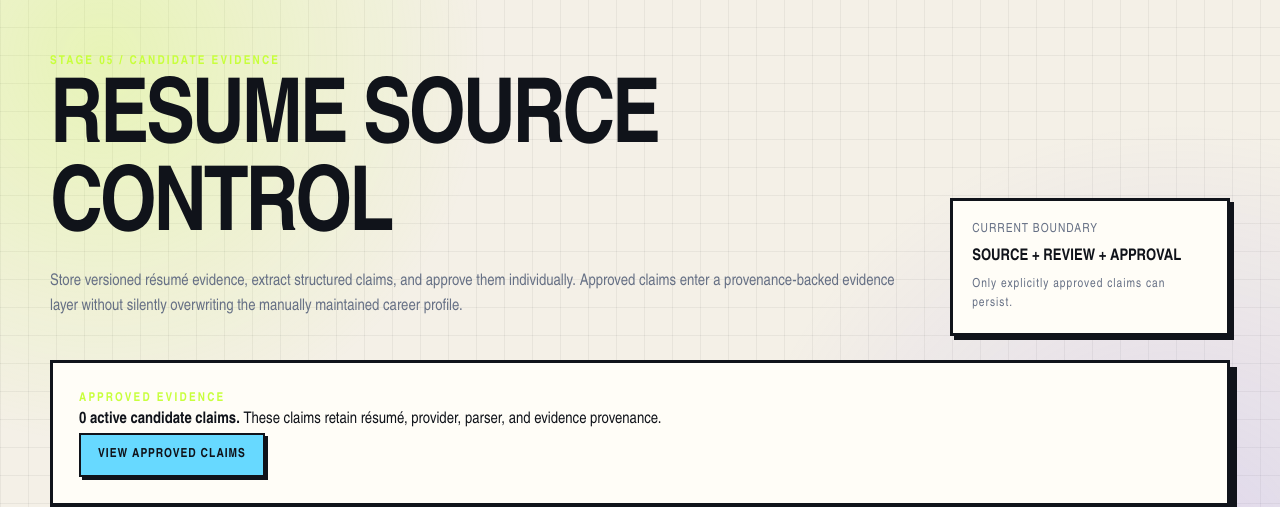
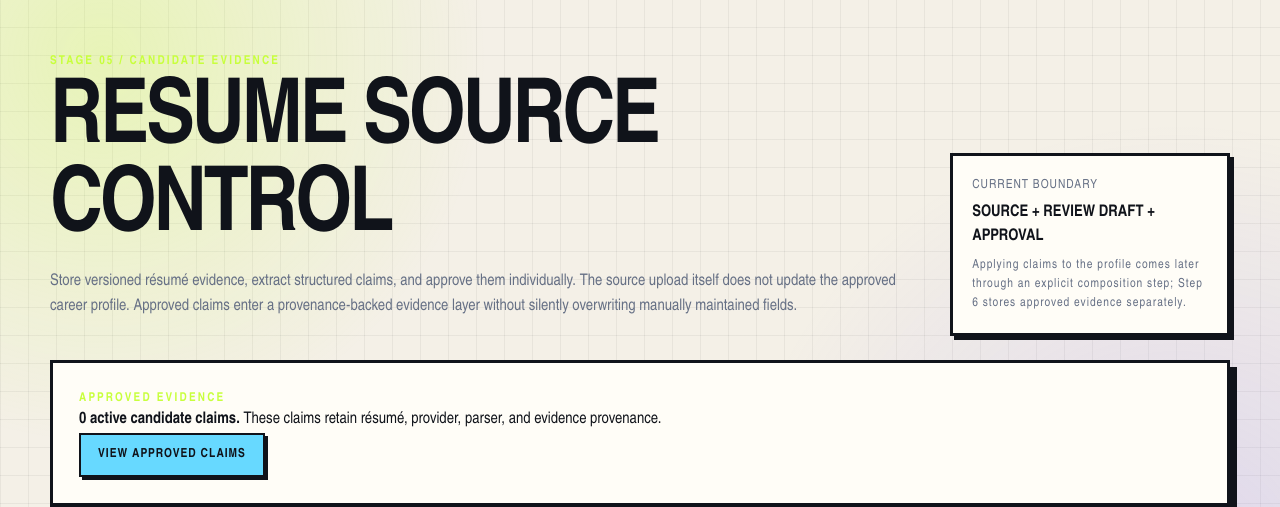
Before and after one commit to aprescod12/personal-job-finder, a Django app: page /resume/ in a window 1280 px wide. Shown: the part 85-592 px from the top of the page. Run offline with Django 5.2, Linux system fonts and the light colour scheme; data comes from the database, SQL or seed files in the repository.

Commit message:
Preserve resume source boundary wording

```diff
--- a/candidate_profile/templates/candidate_profile/resume_source_list.html
+++ b/candidate_profile/templates/candidate_profile/resume_source_list.html
@@ -10,12 +10,12 @@
     <div>
         <p class="eyebrow">STAGE 05 / CANDIDATE EVIDENCE</p>
         <h1>RESUME SOURCE CONTROL</h1>
-        <p class="muted">Store versioned résumé evidence, extract structured claims, and approve them individually. Approved claims enter a provenance-backed evidence layer without silently overwriting the manually maintained career profile.</p>
+        <p class="muted">Store versioned résumé evidence, extract structured claims, and approve them individually. The source upload itself does not update the approved career profile. Approved claims enter a provenance-backed evidence layer without silently overwriting manually maintained fields.</p>
     </div>
     <div class="resume-boundary-card">
         <span>CURRENT BOUNDARY</span>
-        <strong>SOURCE + REVIEW + APPROVAL</strong>
-        <small>Only explicitly approved claims can persist.</small>
+        <strong>SOURCE + REVIEW DRAFT + APPROVAL</strong>
+        <small>Applying claims to the profile comes later through an explicit composition step; Step 6 stores approved evidence separately.</small>
     </div>
 </section>
 
```
